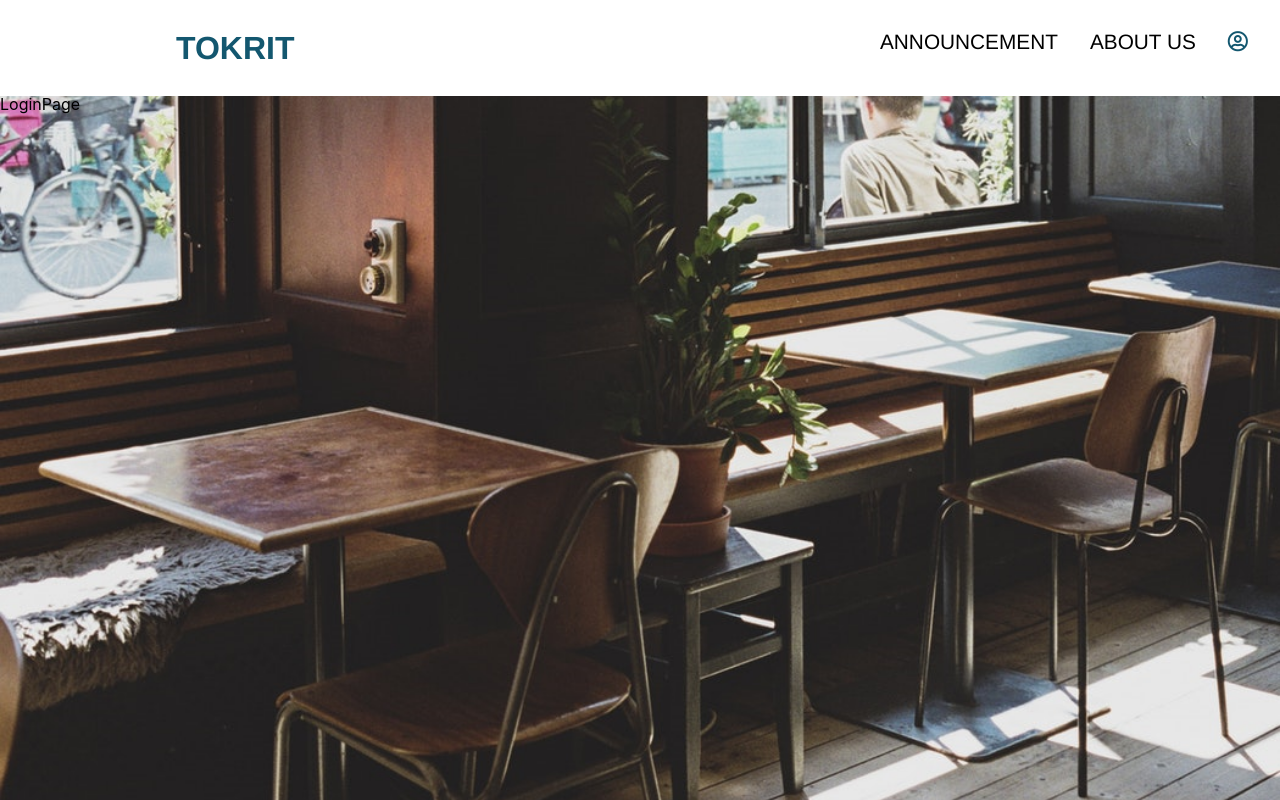
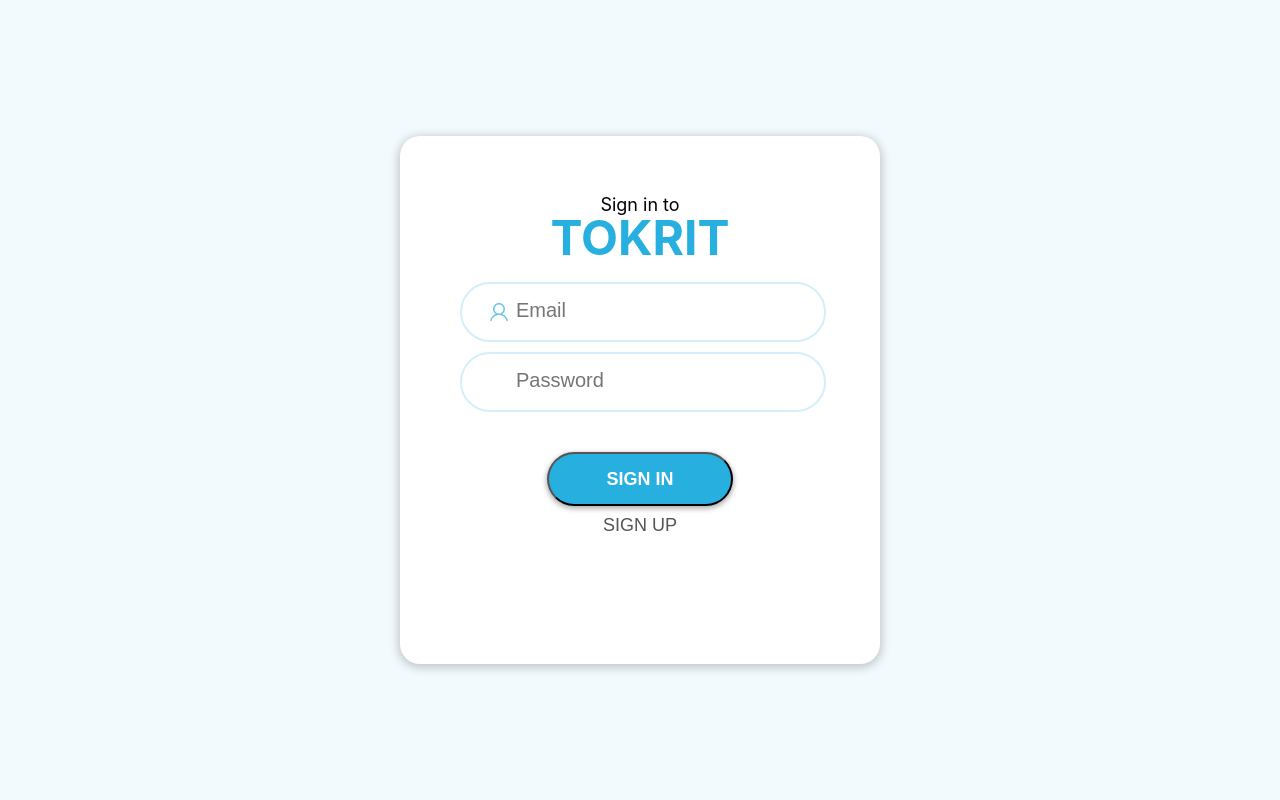
Before and after one commit to tokrit/tokrit, a React (Create React App) app in the folder tokrit/: page /login in a window 1280 px wide. Built offline with nearby package versions, Linux system fonts and the light colour scheme; what react-router-redux, redux-freeze would draw is missing.

Commit message:
Add Login Page. (#8)
* Add Login Page.

```diff
--- a/tokrit/package.json
+++ b/tokrit/package.json
@@ -16,7 +16,8 @@
     "redux": "^4.0.1",
     "redux-form": "^8.1.0",
     "redux-freeze": "^0.1.7",
-    "redux-saga": "^1.0.2"
+    "redux-saga": "^1.0.2",
+    "sass-loader": "^7.1.0"
   },
   "scripts": {
     "start": "react-scripts start",
--- a/tokrit/src/App.js
+++ b/tokrit/src/App.js
@@ -6,26 +6,25 @@ import About from './js/AboutUs/About';
 import Announcement from './js/Announcement/Announcement';
 import Navigation from './js/NavigationBar/Navigation';
 import LoginPage from './js/LoginPage/LoginPage';
+import { PrivateRoute } from './js/PrivateRoute/PrivateRoute';
 
 import './scss/Home.scss';
 import './scss/About.scss';
-import './scss/Announcement.scss'
-import './scss/Home.scss'
-import './scss/Navigation.scss'
+import './scss/Announcement.scss';
+import './scss/Home.scss';
+import './scss/Navigation.scss';
 
 class App extends Component {
   render() {
     return (
       <BrowserRouter>
-        <div className="main-cover">
-          <Navigation />
+          <Navigation isLoggedIn={localStorage.getItem('user')}/>
           <Switch>
             <Route path="/login" component={LoginPage} />
-            <Route path = "/announcement" component = {Announcement} />
-            <Route path = "/about" component = {About} />
-            <Route path = "/" component = {Home} exact/>
+            <Route path="/" component={Home}/>
+            <PrivateRoute path = "/announcement" component={Announcement} />
+            <PrivateRoute path = "/about" component={About} />
           </Switch>
-        </div>
       </BrowserRouter>
     );
   }
--- a/tokrit/src/index.css
+++ b/tokrit/src/index.css
@@ -1,3 +1,8 @@
+html {
+	font-size: 16px;
+	font-family: "Helvetica Neue";
+}
+
 body {
   margin: 0;
   padding: 0;
--- a/tokrit/src/js/HomePage/Home.js
+++ b/tokrit/src/js/HomePage/Home.js
@@ -4,6 +4,7 @@ class Home extends Component {
   render() {
     return (
       <React.Fragment>
+        <div className="main-cover">
           <div className="main-container">
                 <h1>Hackday 1</h1>
                 <p>March, 3rd Sunday</p>
@@ -15,6 +16,7 @@ class Home extends Component {
               MORE
             </button>
           </div>
+        </div>
       </React.Fragment>
     );
   }
--- a/tokrit/src/js/LoginPage/LoginPage.js
+++ b/tokrit/src/js/LoginPage/LoginPage.js
@@ -1,10 +1,31 @@
 import React, { Component } from 'react'
+
+import '../../scss/LoginPage.scss';
 
 class LoginPage extends Component {
   render() {
     return (
-      <div>
-        LoginPage
+      <div className="loginPage-container">
+        <div className="loginPage-modal">
+          <div className="loginPage-header">
+            Sign in to <span className="loginPage-headerOrganization">Tokrit</span>
+          </div>
+          <div className="loginPage-content">
+            <div className="loginPage-inputContainer">
+              <input type="email" placeholder="Email" className="loginPage-emailInput"/>
+              <input type="password" placeholder="Password" className="loginPage-passwordInput"/>
+            </div>
+
+            <div className="loginPage-buttonContainer">
+              <button className="loginPage-signInButton">
+                Sign In
+              </button>
+              <button className="loginPage-signUpButton">
+                Sign Up
+              </button>
+            </div>
+          </div>
+        </div>
       </div>
     );
   }
--- a/tokrit/src/js/NavigationBar/Navigation.js
+++ b/tokrit/src/js/NavigationBar/Navigation.js
@@ -15,9 +15,15 @@ const lastChildStyling = {
 }
 
 class Navigation extends React.Component {
+  constructor(props) {
+    super(props);
+    this.state = { isUserLoggedIn: false };
+  }
+
   render() {
     return (
-      <div>
+      <React.Fragment>
+        { this.props.isLoggedIn &&
           <ul className="nav">
             <li><a style={firstChildStyling} href="/" className="logo">TOKRIT</a></li>
             <li className="navbar-item"><a href="/announcement">ANNOUNCEMENT</a></li>
@@ -28,7 +34,8 @@ class Navigation extends React.Component {
               </a>
             </li>
           </ul>
-      </div>
+        }
+      </React.Fragment>
     );
   }
 }
--- /dev/null
+++ b/tokrit/src/js/PrivateRoute/PrivateRoute.js
@@ -0,0 +1,10 @@
+import React from 'react';
+import { Route, Redirect } from 'react-router-dom';
+
+export const PrivateRoute = ({ component: Component, ...rest }) => (
+  <Route {...rest} render={props => (
+    localStorage.getItem('user')
+      ? <Component {...props} />
+      : <Redirect to={{ pathname: '/login', state: { from: props.location } }} />
+  )} />
+)
--- a/tokrit/src/scss/Home.scss
+++ b/tokrit/src/scss/Home.scss
@@ -20,19 +20,19 @@
 
 .main-cover {
   background: url("../assets/home.png");
+  background-repeat: no-repeat;
   background-size: 100%;
   position: fixed;
   top: 0;
   left: 0;
   width: 100%;
   height: 100%;
-  z-index: 9999;
+  z-index: -1;
 }
 
 .main-container {
-  margin-left: 30rem;
-  margin-top: 15rem;
   display: flex;
+  align-items: center;
   flex-direction: column;
   justify-content: center;
   color: #fff;
--- /dev/null
+++ b/tokrit/src/scss/LoginPage.scss
@@ -0,0 +1,126 @@
+$to-base-color: #26AFDF;
+$to-base-white: #fff;
+
+%to-input {
+  width: calc(100% - 3.375rem);
+  height: 3.375rem;
+  border: 2px solid #D4EFF9;
+  border-radius: 2rem;
+  padding-left: 3.375rem;
+  background-repeat: no-repeat;
+  background-size: 1.125rem 1.125rem;
+  background-position: 1.75rem 50%;
+
+  &:focus {
+    outline: none;
+  }
+
+  &::placeholder {
+    font-size: 1.25rem;
+  }
+
+  & + & {
+    margin-top: .625rem;
+  }
+}
+
+%to-button {
+  &:hover {
+    cursor: pointer;
+  }
+
+  &:focus {
+    outline: none;
+  }
+}
+
+.loginPage-container {
+  display: flex;
+  width: 100%;
+  height: 100vh;
+  background-color: rgba(212, 239, 249, .3);
+}
+
+.loginPage-modal {
+  display: flex;
+  flex-direction: column;
+  justify-content: flex-start;
+  border-radius: 1.25rem;
+  margin: auto;
+  height: 33rem;
+  width: 30rem;
+  background-color: $to-base-white;
+  box-shadow: 0 2px 10px 2px rgba(0,0,0,0.2);
+  opacity: 1;
+  z-index: 100;
+}
+
+.loginPage-content {
+  padding: 0 3.75rem;
+}
+
+.loginPage-header {
+  display: flex;
+  padding-top: 3.75rem;
+  flex-direction: column;
+  font-size: 1.125rem;
+  align-items: center;
+
+  & > span {
+    color: $to-base-color;
+    font-size: 3rem;
+    font-weight: bold;
+    text-align: center;
+    text-transform: uppercase;
+  }
+}
+
+.loginPage-emailInput {
+  @extend %to-input;
+  background-image: url('../assets/user.svg');
+}
+
+.loginPage-passwordInput {
+  @extend %to-input;
+}
+
+.loginPage-buttonContainer {
+  display: flex;
+  flex-direction: column;
+  align-items: center;
+}
+
+.loginPage-signInButton {
+  @extend %to-button;
+  height: 3.375rem;
+  width: 11.625rem;
+  border-radius: 2rem;
+  background-color: $to-base-color;
+  box-shadow: 0 2px 5px 1px rgba(0,0,0,0.3);
+  text-transform: uppercase;
+  font-size: 1.125rem;
+  font-weight: bold;
+  color: $to-base-white;
+}
+
+.loginPage-signUpButton {
+  @extend %to-button;
+  text-transform: uppercase;
+  font-size: 1.125rem;
+  color: #555555;
+  font-weight: 500;
+  background: none;
+  border: none;
+}
+
+.loginPage-header + .loginPage-content {
+  margin-top: 1.25rem;
+}
+
+.loginPage-inputContainer + .loginPage-buttonContainer {
+  margin-top: 2.5rem;
+}
+
+.loginPage-signInButton + .loginPage-signUpButton {
+  margin-top: .5rem;
+}
```
Also changed, not shown: tokrit/src/assets/user.svg (added). Lines whose indentation alone changed are shown as unchanged.
